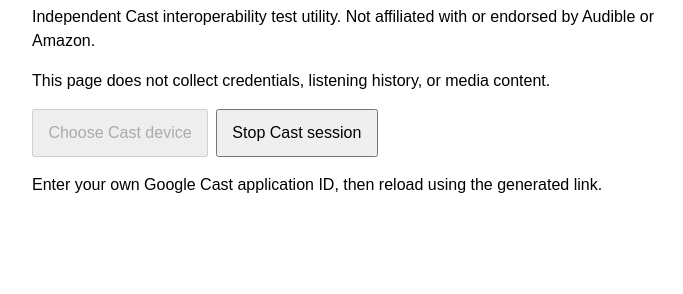
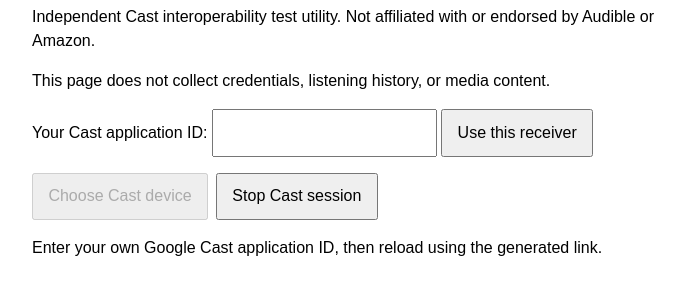
Before and after one commit to ObjectInSpace/audible-HT-Atmos, a plain HTML site: page docs/sender/index.html in a window 1280 px wide. Shown: the part 96-390 px from the top of the page, without its empty margins (272-955 px from the left). Drawn offline with Linux system fonts and the light colour scheme.

Commit message:
Add user-supplied Cast app ID to Web Sender

```diff
--- a/docs/sender/index.html
+++ b/docs/sender/index.html
@@ -7,7 +7,9 @@
   <script src="https://www.gstatic.com/cv/js/sender/v1/cast_sender.js?loadCastFramework=1"></script>
   <style>
     body { font-family: sans-serif; max-width: 42rem; margin: 2rem auto; padding: 0 1rem; line-height: 1.5; }
-    button { font: inherit; padding: .6rem .9rem; margin-right: .5rem; }
+    button, input { font: inherit; padding: .6rem .9rem; }
+    button { margin-right: .5rem; }
+    input { width: 12rem; }
     #status { margin-top: 1rem; }
   </style>
 </head>
@@ -15,6 +17,13 @@
   <h1>Home Theater Audio Interop Sender</h1>
   <p>Independent Cast interoperability test utility. Not affiliated with or endorsed by Audible or Amazon.</p>
   <p>This page does not collect credentials, listening history, or media content.</p>
+
+  <form method="get">
+    <label for="appId">Your Cast application ID:</label>
+    <input id="appId" name="appId" inputmode="text" autocomplete="off" maxlength="32">
+    <button type="submit">Use this receiver</button>
+  </form>
+
   <p><button id="castButton" type="button">Choose Cast device</button><button id="stopButton" type="button">Stop Cast session</button></p>
   <p id="status" role="status" aria-live="polite">Initializing Cast...</p>
   <script src="sender.js"></script>
```
